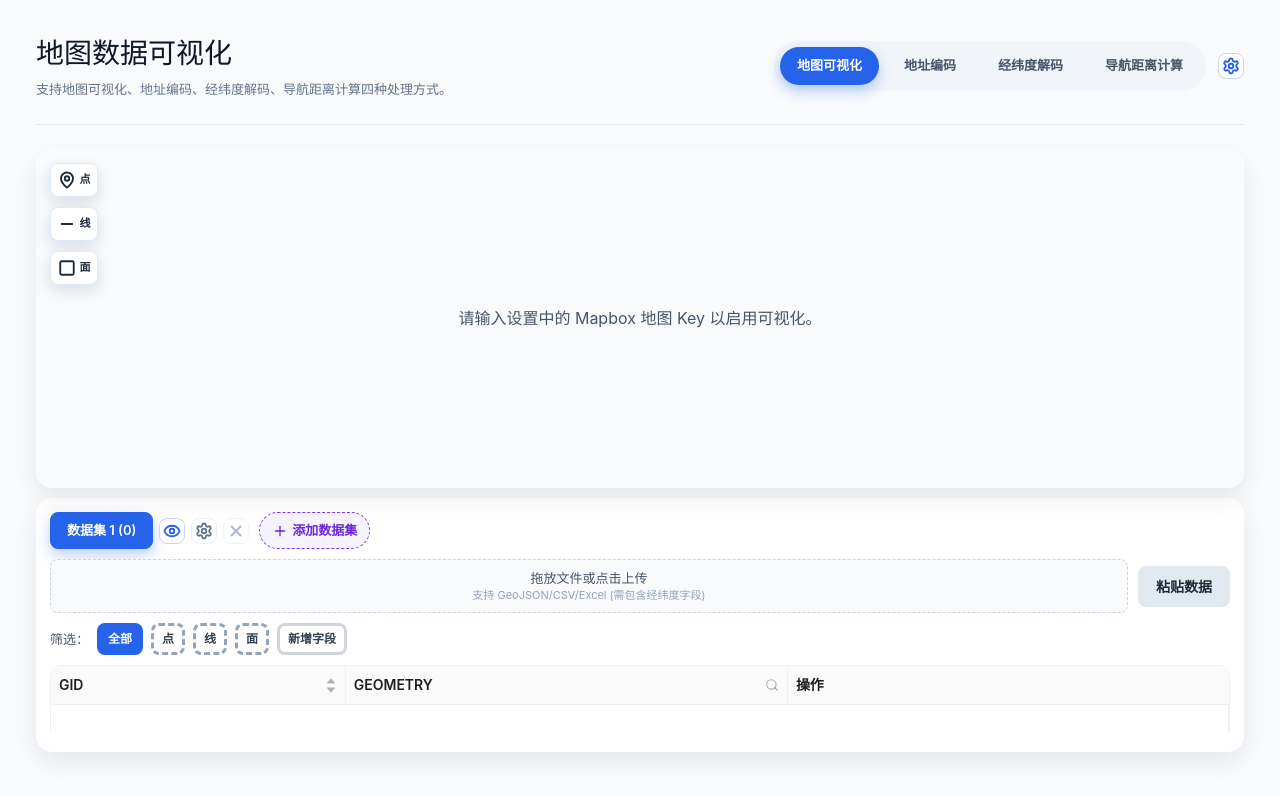
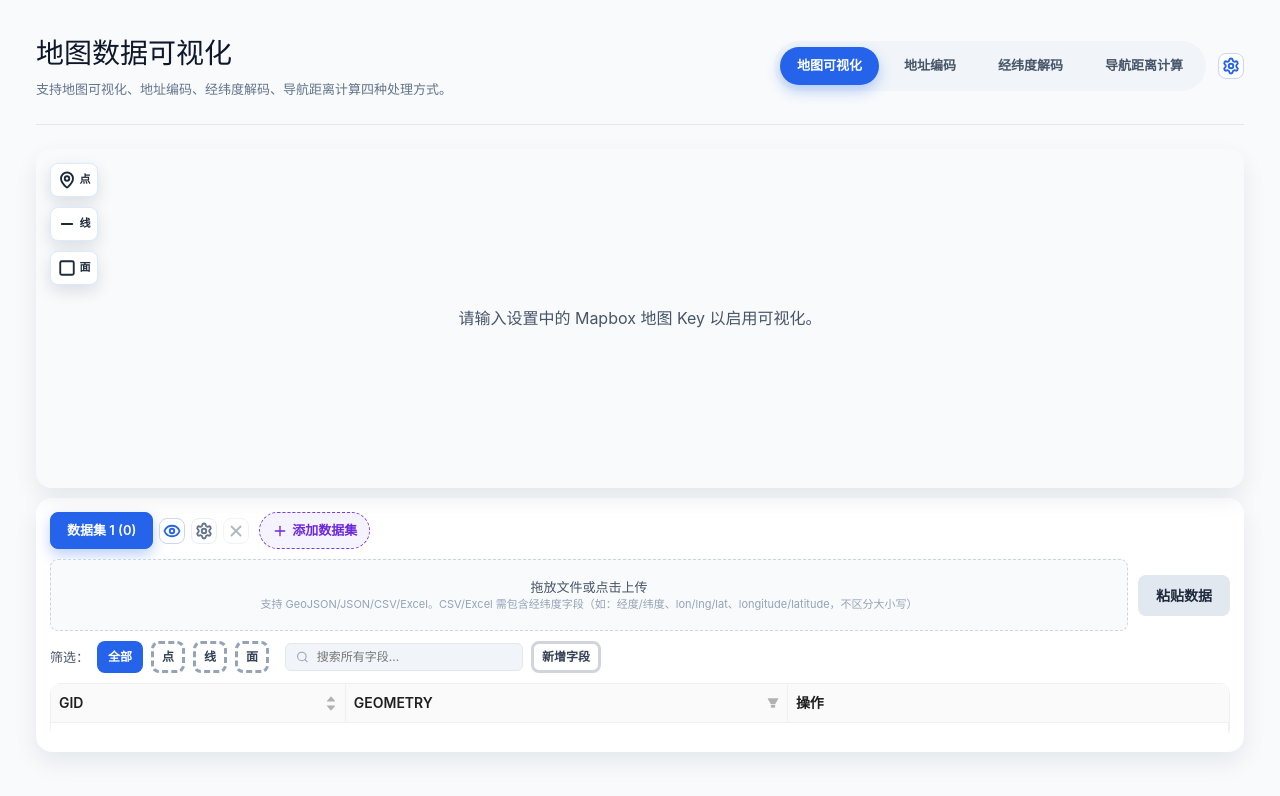
Before and after one commit to JO-WTF/better-network-tools, a Vue app: page / in a window 1280 px wide. Shown: the top 796 px of the page. Built offline with nearby package versions, Linux system fonts and the light colour scheme.

Commit message:
feat: Improve data import UI and UX
Refine the visual dropzone and paste input area to provide clearer instructions and better usability for importing various data formats. Update styling for a more consistent and accessible user experience.

```diff
--- a/src/components/MapVisualizationPage.vue
+++ b/src/components/MapVisualizationPage.vue
@@ -95,7 +95,6 @@
         <div
           class="dropzone visual-dropzone"
           :class="{ active: isDragging, flash: dropzoneFlash }"
-          title="可自动识别geojson和csv格式数据。csv格式必须有一行表头，且表头至少包含经度与纬度字段（如：经度/纬度、lon/lng/longitude/long 与 lat/latitude，不区分大小写）"
           @dragover.prevent="handleDragOver"
           @dragleave.prevent="handleDragLeave"
           @drop.prevent="handleFileDrop"
@@ -111,7 +110,7 @@
           />
           <div v-if="!isProcessing" class="dropzone-content">
             <p class="main-text">拖放文件或点击上传</p>
-            <p class="sub-text">支持 GeoJSON/CSV/Excel (需包含经纬度字段)</p>
+            <p class="sub-text">支持 GeoJSON/JSON/CSV/Excel。CSV/Excel 需包含经纬度字段（如：经度/纬度、lon/lng/lat、longitude/latitude，不区分大小写）</p>
           </div>
           <p v-else>正在处理...</p>
         </div>
@@ -122,7 +121,6 @@
         <div class="paste-input-wrap">
           <textarea
             v-model="pasteInput"
-            rows="4"
             placeholder="支持粘贴 geojson / csv / wkt (POINT, LINESTRING, POLYGON, MULTIPOLYGON)"
           />
           <button
@@ -136,7 +134,10 @@
             <X :size="16" />
           </button>
         </div>
-        <button class="primary" type="button" @click="handlePasteImport" :disabled="isProcessing">解析并导入</button>
+        <div class="paste-actions">
+          <button class="primary" type="button" @click="handlePasteImport" :disabled="isProcessing">导入</button>
+          <button class="secondary" type="button" @click="showPaste = false">关闭</button>
+        </div>
       </div>
 
       <div v-if="activeDataset" class="table-tools">
@@ -174,7 +175,11 @@
           >
             面
           </button>
-          <button type="button" class="secondary small add-field-btn" @click="addColumnField">新增字段</button>
+          <div class="global-search">
+            <Search :size="14" class="search-icon" />
+            <input v-model="globalSearchText" placeholder="搜索所有字段..." />
+          </div>
+          <button type="button" class="secondary small add-field-btn" @click="openAddFieldModal">新增字段</button>
         </div>
       </div>
 
@@ -195,35 +200,6 @@
           bordered
           :scroll="{ x: 'max-content' }"
         >
-          <template #customFilterDropdown="{ setSelectedKeys, selectedKeys, confirm, clearFilters, column }">
-            <div style="padding: 8px">
-              <a-input
-                ref="searchInput"
-                :placeholder="`搜索 ${column.title}`"
-                :value="selectedKeys[0]"
-                style="width: 188px; margin-bottom: 8px; display: block"
-                @change="e => setSelectedKeys(e.target.value ? [e.target.value] : [])"
-                @pressEnter="confirm()"
-              />
-              <a-space>
-                <a-button
-                  type="primary"
-                  size="small"
-                  style="width: 90px"
-                  @click="confirm()"
-                >
-                  <template #icon><Search :size="14" /></template>
-                  确定
-                </a-button>
-                <a-button size="small" style="width: 90px" @click="clearFilters()">
-                  重置
-                </a-button>
-              </a-space>
-            </div>
-          </template>
-          <template #customFilterIcon="{ filtered }">
-            <Search :size="14" :style="{ color: filtered ? '#1890ff' : undefined }" />
-          </template>
           <template #bodyCell="{ column, record }">
             <template v-if="column.key === 'geometryType'">
               <span class="geometry-badge">{{ record.geometryType }}</span>
@@ -251,6 +227,28 @@
             </template>
           </template>
         </a-table>
+      </div>
+    </div>
+
+    <div v-if="showAddFieldModal" class="settings-backdrop" @click.self="closeAddFieldModal">
+      <div class="style-modal add-field-modal" role="dialog" aria-modal="true">
+        <div class="style-modal-header">
+          <h3>新增字段</h3>
+          <button class="icon-button" type="button" @click="closeAddFieldModal">
+            <X :size="18" />
+          </button>
+        </div>
+        <div class="modal-body">
+          <label class="field">
+            <span>字段名称</span>
+            <input v-model="newFieldName" type="text" placeholder="请输入字段名称" @keydown.enter="confirmAddField" />
+          </label>
+          <p class="hint">不能使用 gid, geometry 或以 __ 开头的名称</p>
+        </div>
+        <div class="style-modal-actions">
+          <button class="secondary" type="button" @click="closeAddFieldModal">取消</button>
+          <button class="primary" type="button" @click="confirmAddField" :disabled="!newFieldName.trim()">确定</button>
+        </div>
       </div>
     </div>
 
@@ -312,7 +310,7 @@ const createDefaultDatasetStyle = () => ({
 
 const mapContainer = ref(null);
 const mapReady = ref(false);
-const isLoaded = ref(false);
+const isLoaded = ref(true);
 const showPaste = ref(false);
 const pasteInput = ref("");
 const isProcessing = ref(false);
@@ -327,11 +325,14 @@ const styleDraft = ref(createDefaultDatasetStyle());
 const activeDatasetId = ref(1);
 const selectedFeatureKey = ref("");
 const geometryFilter = ref("all");
+const globalSearchText = ref("");
 const currentPage = ref(1);
 const pageSize = ref(20);
 const editingCell = ref({ featureKey: "", column: "" });
 const editingValue = ref("");
 const skipBlurSave = ref(false);
+const showAddFieldModal = ref(false);
+const newFieldName = ref("");
 
 const rowElementMap = new Map();
 const featureCounter = ref(1);
@@ -370,16 +371,15 @@ const filteredRows = computed(() => {
     rows = rows.filter((row) => resolveGeometryGroup(row.geometryType) === geometryFilter.value);
   }
 
-  const filters = activeDataset.value.filters || {};
-  const activeCols = Object.keys(filters).filter(col => filters[col] && filters[col].trim() !== '');
-
-  if (activeCols.length > 0) {
+  if (globalSearchText.value.trim()) {
+    const search = globalSearchText.value.trim().toLowerCase();
     rows = rows.filter(row => {
-      return activeCols.every(col => {
-        const cellValue = String(row.properties[col] ?? '').toLowerCase();
-        const filterValue = filters[col].trim().toLowerCase();
-        return cellValue.includes(filterValue);
-      });
+      // 搜索几何类型
+      if (row.geometryType.toLowerCase().includes(search)) return true;
+      // 搜索所有属性字段
+      return Object.values(row.properties).some(val =>
+        String(val ?? '').toLowerCase().includes(search)
+      );
     });
   }
 
@@ -415,16 +415,20 @@ const tableColumns = computed(() => {
   ];
 
   const extraCols = activeDataset.value.extraColumns.map(col => {
+    // 获取该列所有唯一值作为筛选选项
+    const uniqueValues = Array.from(new Set(activeDataset.value.rows.map(row => row.properties[col])))
+      .filter(val => val !== undefined && val !== null && val !== '')
+      .sort();
+
+    const filterOptions = uniqueValues.map(val => ({ text: String(val), value: val }));
+
     return {
       title: col,
       dataIndex: ['properties', col],
       key: col,
       sorter: (a, b) => String(a.properties[col]).localeCompare(String(b.properties[col])),
-      customFilterDropdown: true,
-      onFilter: (value, record) =>
-        String(record.properties[col] || '')
-          .toLowerCase()
-          .includes(value.toLowerCase()),
+      filters: filterOptions.length > 0 ? filterOptions : undefined,
+      onFilter: (value, record) => String(record.properties[col]) === String(value),
       ellipsis: true,
     };
   });
@@ -613,14 +617,30 @@ const saveEditCell = (row, column) => {
   cancelEditCell();
 };
 
-const addColumnField = () => {
-  if (!activeDataset.value) return;
-  const input = window.prompt("请输入新增字段名称");
-  const column = (input || "").trim();
+const openAddFieldModal = () => {
+  newFieldName.value = "";
+  showAddFieldModal.value = true;
+};
+
+const closeAddFieldModal = () => {
+  showAddFieldModal.value = false;
+};
+
+const confirmAddField = () => {
+  const column = newFieldName.value.trim();
   if (!column) return;
+
   const lower = column.toLowerCase();
-  if (["gid", "geometry"].includes(lower) || lower.startsWith("__")) return;
-  if (activeDataset.value.extraColumns.includes(column)) return;
+  if (["gid", "geometry"].includes(lower) || lower.startsWith("__")) {
+    alert("该名称为系统保留字段，请使用其他名称。");
+    return;
+  }
+
+  if (activeDataset.value.extraColumns.includes(column)) {
+    alert("该字段已存在。");
+    return;
+  }
+
   activeDataset.value.extraColumns = [...activeDataset.value.extraColumns, column];
   activeDataset.value.rows.forEach((row) => {
     if (!(column in row.properties)) {
@@ -630,6 +650,8 @@ const addColumnField = () => {
       }
     }
   });
+
+  closeAddFieldModal();
 };
 
 const ensureSelectedRowVisible = (featureKey) => {
@@ -1308,6 +1330,7 @@ const handleFileUpload = async (event) => {
 const handlePasteImport = async () => {
   await importFeaturesWithMask(pasteInput.value);
   pasteInput.value = "";
+  showPaste.value = false;
 };
 
 const clearPasteInput = () => {
@@ -1433,57 +1456,9 @@ const removeFeature = (featureKey) => {
   refreshSource();
 };
 
-const STORAGE_KEY = "map_viz_app_state";
-
-const saveState = () => {
-  try {
-    const state = {
-      datasets: datasets.value,
-      datasetStyles: datasetStyles.value,
-      activeDatasetId: activeDatasetId.value,
-      geometryFilter: geometryFilter.value,
-      currentPage: currentPage.value,
-      pageSize: pageSize.value,
-      featureCounter: featureCounter.value,
-    };
-    localStorage.setItem(STORAGE_KEY, JSON.stringify(state));
-  } catch (e) {
-    console.warn("Failed to save state to localStorage (possibly quota exceeded)", e);
-  }
-};
-
-const loadState = () => {
-  const saved = localStorage.getItem(STORAGE_KEY);
-  if (saved) {
-    try {
-      const state = JSON.parse(saved);
-      if (state.datasets) datasets.value = state.datasets;
-      if (state.datasetStyles) datasetStyles.value = state.datasetStyles;
-      if (state.activeDatasetId) activeDatasetId.value = state.activeDatasetId;
-      if (state.geometryFilter) geometryFilter.value = state.geometryFilter;
-      if (state.currentPage) currentPage.value = state.currentPage;
-      if (state.pageSize) pageSize.value = state.pageSize;
-      if (state.featureCounter) featureCounter.value = state.featureCounter;
-    } catch (e) {
-      console.error("Failed to load state from localStorage", e);
-    }
-  }
-  isLoaded.value = true;
-};
-
-loadState();
-
 onMounted(() => {
   ensureMap();
 });
-
-watch(
-  [datasets, datasetStyles, activeDatasetId, geometryFilter, currentPage, pageSize, featureCounter],
-  () => {
-    saveState();
-  },
-  { deep: true }
-);
 
 watch(
   () => props.mapApiKey,
--- a/src/style.css
+++ b/src/style.css
@@ -888,8 +888,8 @@ button:not(:disabled):hover {
 .visual-dropzone {
   flex: 1;
   min-width: 200px;
-  height: 54px;
-  padding: 0 16px;
+  height: 72px;
+  padding: 8px 20px;
   margin: 0;
   border-radius: 8px;
   display: flex;
@@ -941,19 +941,48 @@ button:not(:disabled):hover {
 
 .paste-box {
   display: flex;
-  gap: 10px;
+  flex-direction: row;
+  gap: 12px;
+  background: #f8fafc;
+  border: 1px solid #e2e8f0;
+  border-radius: 12px;
+  padding: 16px;
+  margin-bottom: 16px;
+  align-items: stretch;
+}
+
+.paste-actions {
+  display: flex;
+  flex-direction: column;
+  gap: 8px;
+  flex-shrink: 0;
+  width: 80px;
+}
+
+.paste-actions button {
+  flex: 1;
+  height: auto;
+  padding: 0;
+  display: flex;
+  align-items: center;
+  justify-content: center;
+  font-size: 13px;
 }
 
 .paste-input-wrap {
   position: relative;
   flex: 1;
+  display: flex;
 }
 
 .paste-box textarea {
   width: 100%;
+  height: 100%;
+  min-height: 88px;
   border: 1px solid #cbd5f5;
   border-radius: 10px;
   padding: 8px 28px 8px 8px;
+  resize: none;
 }
 
 .paste-close {
@@ -1091,6 +1120,40 @@ button:not(:disabled):hover {
   color: #334155;
 }
 
+.global-search {
+  display: flex;
+  align-items: center;
+  background: #f1f5f9;
+  border: 1px solid #e2e8f0;
+  border-radius: 6px;
+  padding: 0 10px;
+  height: 28px;
+  margin-left: 8px;
+  flex: 1;
+  min-width: 150px;
+  max-width: 300px;
+}
+
+.global-search .search-icon {
+  color: #94a3b8;
+  margin-right: 6px;
+}
+
+.global-search input {
+  background: transparent;
+  border: none;
+  outline: none;
+  font-size: 12px;
+  width: 100%;
+  color: #1e293b;
+}
+
+.global-search:focus-within {
+  background: #fff;
+  border-color: #3b82f6;
+  box-shadow: 0 0 0 2px rgba(59, 130, 246, 0.1);
+}
+
 .add-field-btn {
   border-style: solid !important;
   border-color: #d1d5db !important;
@@ -1224,6 +1287,34 @@ button:not(:disabled):hover {
   width: 100%;
 }
 
+.style-modal.add-field-modal {
+  max-width: 400px;
+}
+
+.modal-body {
+  padding: 16px 0;
+}
+
+.modal-body .field {
+  display: flex;
+  flex-direction: column;
+  gap: 8px;
+}
+
+.modal-body input {
+  width: 100%;
+  padding: 8px 12px;
+  border: 1px solid #cbd5e1;
+  border-radius: 6px;
+  font-size: 14px;
+}
+
+.modal-body .hint {
+  margin-top: 8px;
+  font-size: 12px;
+  color: #94a3b8;
+}
+
 .style-modal-actions {
   display: flex;
   justify-content: flex-end;
```
